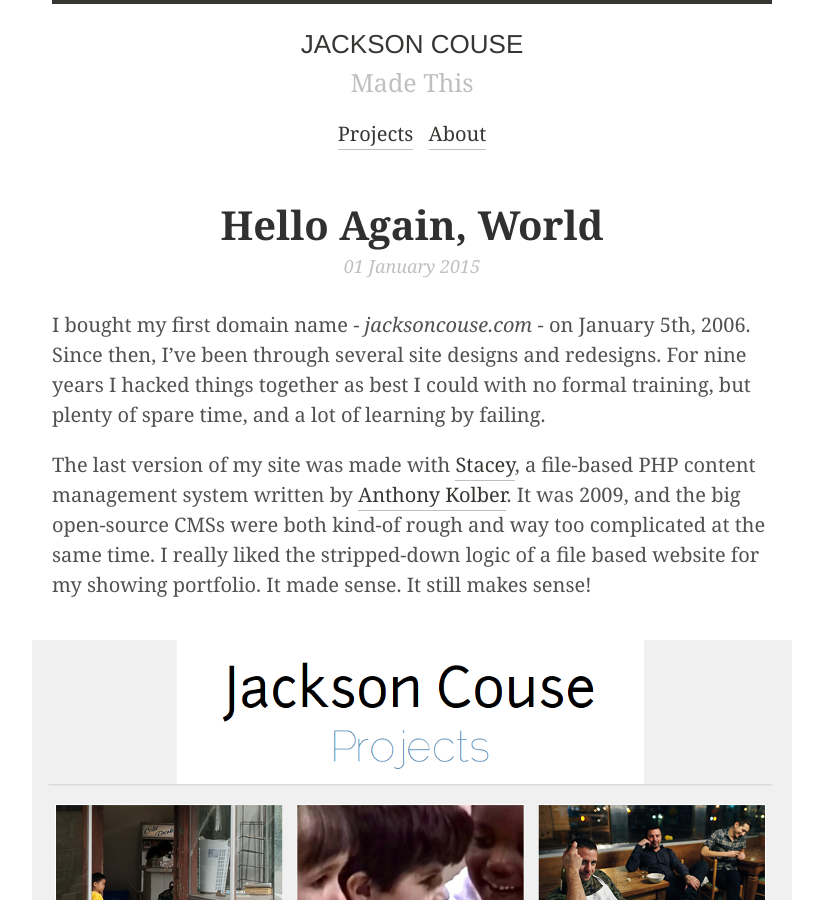
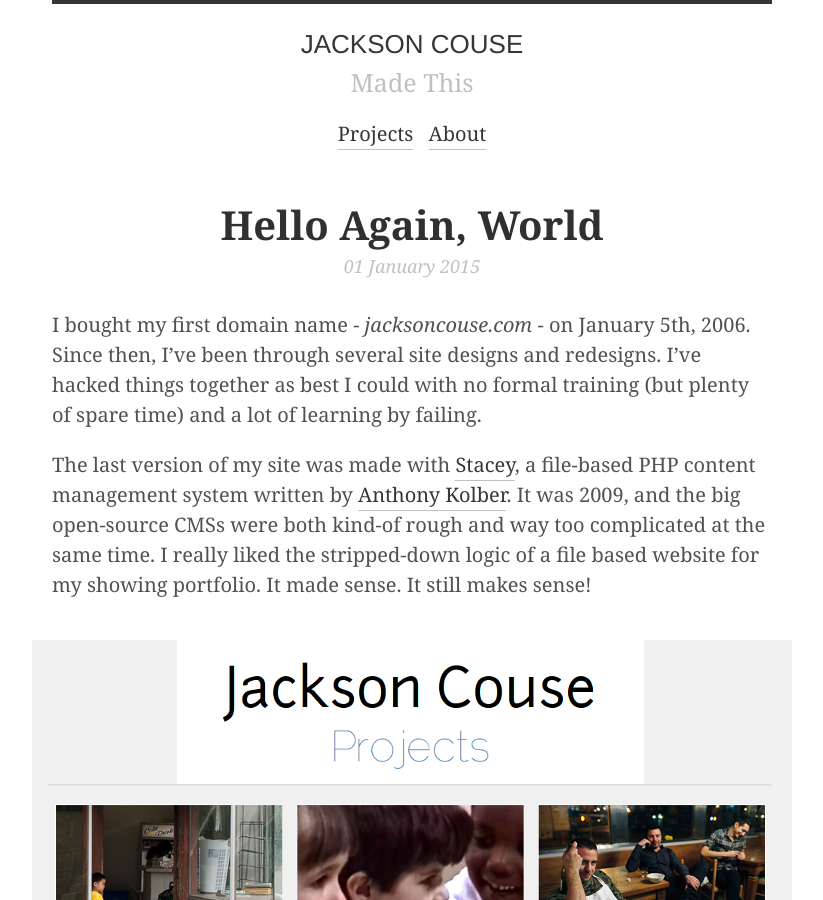
Before and after one commit to jacksoncouse/jacksoncouse.github.io, a Jekyll site: the page built from _posts/2015-01-01-hello-again-world.md, in a window 1280 px wide and 900 px high. Shown: the whole window, without its empty margins (228-1051 px from the left). Built offline with Jekyll 4.4.1, drawn with Linux system fonts in a browser that asks for light colours; Markdown is read by kramdown in place of the engine named in the settings.

Commit message:
copy edit

```diff
--- a/_posts/2015-01-01-hello-again-world.md
+++ b/_posts/2015-01-01-hello-again-world.md
@@ -4,7 +4,7 @@ title: Hello Again, World
 keywords: website,wedesign,Jekyll,Ruby,static generator
 ---
 
-I bought my first domain name - _jacksoncouse.com_ - on January 5th, 2006. Since then, I've been through several site designs and redesigns. For nine years I hacked things together as best I could with no formal training, but plenty of spare time, and a lot of learning by failing.
+I bought my first domain name - _jacksoncouse.com_ - on January 5th, 2006. Since then, I've been through several site designs and redesigns. I've hacked things together as best I could with no formal training (but plenty of spare time) and a lot of learning by failing.
 
 The last version of my site was made with [Stacey](http://staceyapp.com/), a file-based PHP content management system written by [Anthony Kolber](http://www.kolber.info). It was 2009, and the big open-source CMSs were both kind-of rough and way too complicated at the same time. I really liked the stripped-down logic of a file based website for my showing portfolio. It made sense. It still makes sense!
 
```
